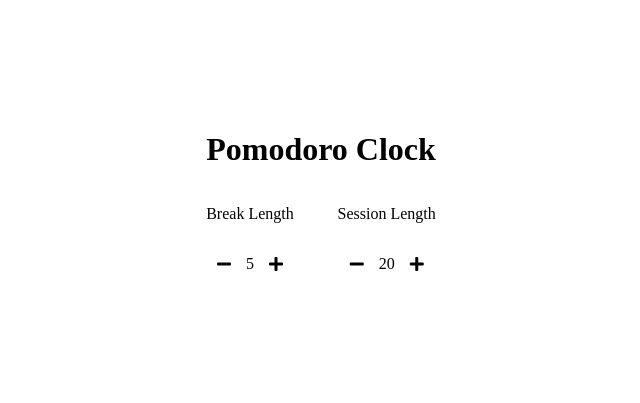
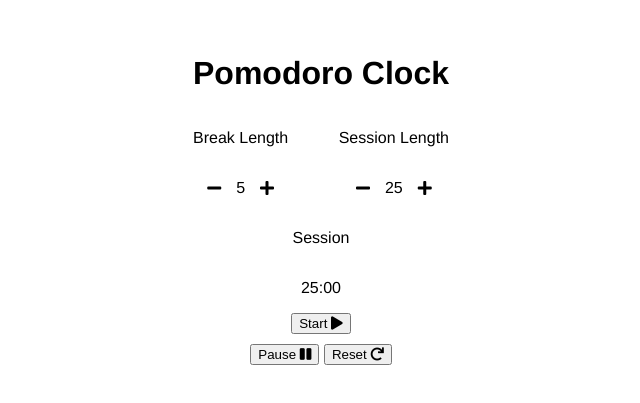
Before and after one commit to oleeey/pomodoro, a plain HTML site: page index.html in a window 1280 px wide. Shown: the part 201-604 px from the top of the page, without its empty margins (319-959 px from the left). Drawn offline with nearby package versions, Linux system fonts and the light colour scheme.

Commit message:
added rest of functional structure

```diff
--- a/index.html
+++ b/index.html
@@ -11,9 +11,9 @@
     <link rel="stylesheet" href="https://maxcdn.bootstrapcdn.com/font-awesome/4.3.0/css/font-awesome.min.css">
 </head>
 <body>
-    <div class="clockContainer">
+    <div class="divContainer">
         <h1>Pomodoro Clock</h1>
-        <div class="timeContainer">
+        <div class="lengthContainer">
             <div class="time">
                 <p>Break Length</p>
                 <div class="timeAdjustDiv">
@@ -27,9 +27,20 @@
                 <p>Session Length</p>
                 <div class="timeAdjustDiv">
                     <i id="minusWork" class="adjustWork fas fa-minus"></i>
-                    <p id="workDisplay">20</p>
+                    <p id="workDisplay">25</p>
                     <i id="plusWork" class="adjustWork fas fa-plus"></i>
                 </div>
+            </div>
+        </div>
+        <div class="timeContainer">
+            <p id="activityText">Session</p>
+            <p id="clockText">25:00</p>
+        </div>
+        <div class="divButtons">
+            <button class="btn" name="btnStart" value="start">Start <i class="fas fa-play"></i></button>
+            <div class="btnSub">
+                <button class="btn" name="btnPause" value="pause">Pause <i class="fas fa-pause"></i></button>
+                <button class="btn" name="btnRestart" value="restart">Reset <i class="fas fa-redo"></i></button>
             </div>
         </div>
     </div>
--- a/script.js
+++ b/script.js
@@ -1,6 +1,6 @@
 $(document).ready(function() {
-    let breakTime = 5;
-    let workTime = 20;
+    let breakTime = $("#breakDisplay").text();
+    let workTime = $("#workDisplay").text();
 
     $(".adjustBreak").click(function(event) {
         if (event.target.id == "minusBreak" && breakTime > 1) {
@@ -24,4 +24,5 @@ $(document).ready(function() {
 
 
 
+
 });
--- a/styles.css
+++ b/styles.css
@@ -1,6 +1,7 @@
 html, body {
     margin: 0;
     height: 100%;
+    font-family: Helvetica;
 }
 
 body {
@@ -12,7 +13,7 @@ body {
     align-items: center;
 }
 
-.timeContainer {
+.lengthContainer {
     display: flex;
     justify-content:space-between;
     align-items: center;
@@ -25,3 +26,18 @@ body {
     align-items: center;
     gap: 15px;
 }
+
+.timeContainer {
+    display: flex;
+    flex-direction: column;
+    align-items: center;
+    justify-content: center;
+}
+
+.divButtons {
+    display: flex;
+    flex-direction: column;
+    justify-content: center;
+    align-items: center;
+    gap: 10px;
+}
```
